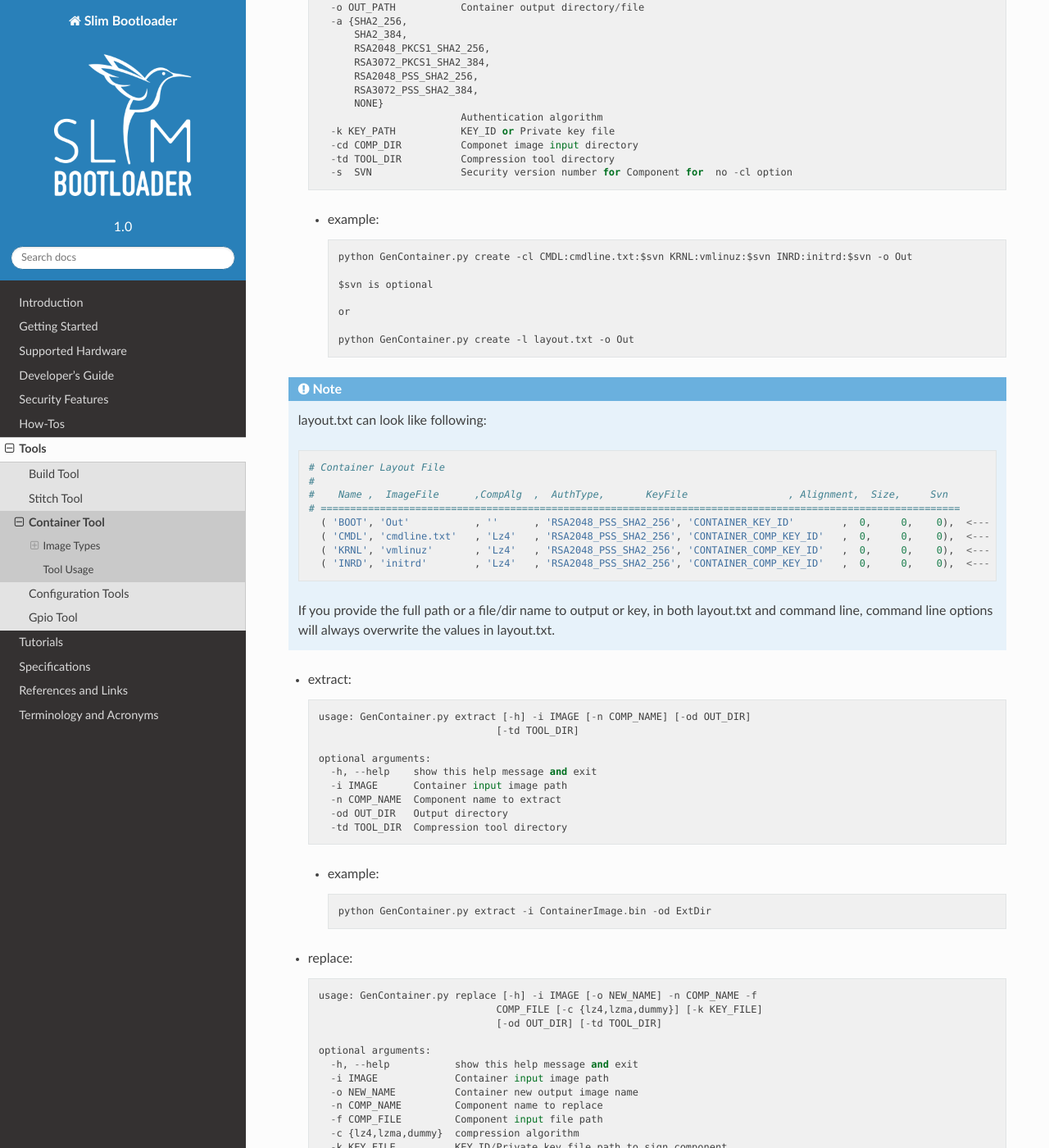
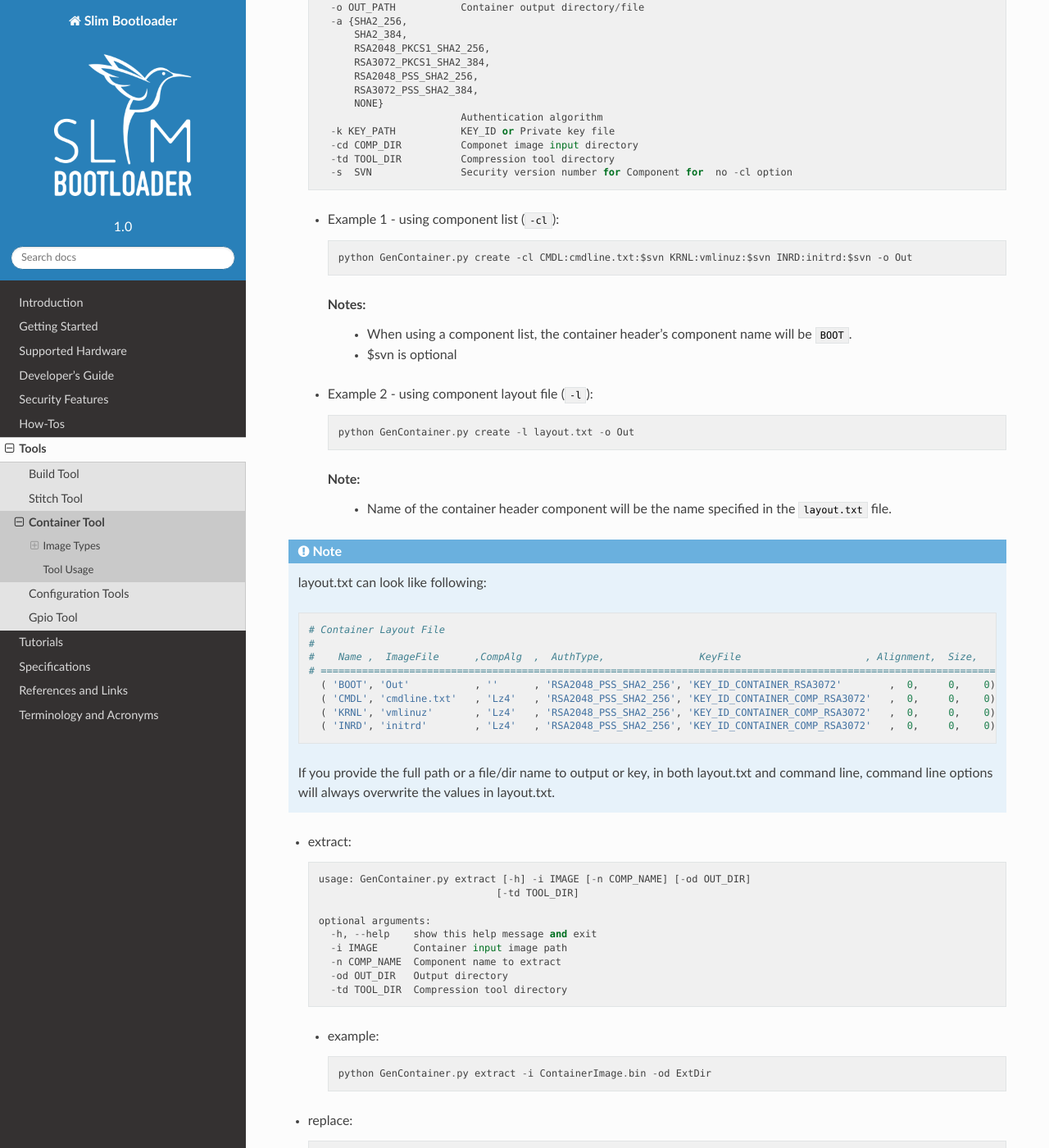
Before and after one commit to slimbootloader/documentation, a Sphinx documentation site: the page built from source/tools/GenContainer.rst, in a window 1280 px wide and 1400 px high, scrolled down 3364 px. Shown: the whole window at 82% size. Built offline with Sphinx 7.4.7 and the Read the Docs theme 2.0.0, drawn with Linux system fonts in a browser that asks for light colours.

Commit message:
Container Tool doc updates (#154)
* Update Key IDs in Container Tool doc

Update KEY ID values to reflect currently used keys

Signed-off-by: Atharva Lele <atharva.lele@intel.com>

* Clean up GenContainer create examples

Also specify where the container header name comes from.

Signed-off-by: Atharva Lele <atharva.lele@intel.com>

Signed-off-by: Atharva Lele <atharva.lele@intel.com>

```diff
--- a/source/tools/GenContainer.rst
+++ b/source/tools/GenContainer.rst
@@ -109,15 +109,20 @@
       -s  SVN               Security version number for Component for  no -cl option
 
 
- - example::
+ - Example 1 - using component list (``-cl``)::
 
     python GenContainer.py create -cl CMDL:cmdline.txt:$svn KRNL:vmlinuz:$svn INRD:initrd:$svn -o Out
 
-    $svn is optional
+  Notes:
+     - When using a component list, the container header's component name will be ``BOOT``.
+     - $svn is optional
 
-    or
+ - Example 2 - using component layout file (``-l``)::
 
     python GenContainer.py create -l layout.txt -o Out
+
+  Note:
+     - Name of the container header component will be the name specified in the ``layout.txt`` file.
 
 .. note::
 
@@ -125,12 +130,12 @@
 
       # Container Layout File
       #
-      #    Name ,  ImageFile      ,CompAlg  ,  AuthType,       KeyFile                 , Alignment,  Size,     Svn
-      # ============================================================================================================
-        ( 'BOOT', 'Out'           , ''      , 'RSA2048_PSS_SHA2_256', 'CONTAINER_KEY_ID'        ,  0,     0,    0),  <--- Container Hdr
-        ( 'CMDL', 'cmdline.txt'   , 'Lz4'   , 'RSA2048_PSS_SHA2_256', 'CONTAINER_COMP_KEY_ID'   ,  0,     0,    0),  <--- Component Entry 1
-        ( 'KRNL', 'vmlinuz'       , 'Lz4'   , 'RSA2048_PSS_SHA2_256', 'CONTAINER_COMP_KEY_ID'   ,  0,     0,    0),  <--- Component Entry 2
-        ( 'INRD', 'initrd'        , 'Lz4'   , 'RSA2048_PSS_SHA2_256', 'CONTAINER_COMP_KEY_ID'   ,  0,     0,    0),  <--- Component Entry 3
+      #    Name ,  ImageFile      ,CompAlg  ,  AuthType,                KeyFile                     , Alignment,  Size,     Svn
+      # ============================================================================================================================
+        ( 'BOOT', 'Out'           , ''      , 'RSA2048_PSS_SHA2_256', 'KEY_ID_CONTAINER_RSA3072'        ,  0,     0,    0),  <--- Container Hdr
+        ( 'CMDL', 'cmdline.txt'   , 'Lz4'   , 'RSA2048_PSS_SHA2_256', 'KEY_ID_CONTAINER_COMP_RSA3072'   ,  0,     0,    0),  <--- Component Entry 1
+        ( 'KRNL', 'vmlinuz'       , 'Lz4'   , 'RSA2048_PSS_SHA2_256', 'KEY_ID_CONTAINER_COMP_RSA3072'   ,  0,     0,    0),  <--- Component Entry 2
+        ( 'INRD', 'initrd'        , 'Lz4'   , 'RSA2048_PSS_SHA2_256', 'KEY_ID_CONTAINER_COMP_RSA3072'   ,  0,     0,    0),  <--- Component Entry 3
 
     If you provide the full path or a file/dir name to output or key, in both layout.txt and command line,
     command line options will always overwrite the values in layout.txt.
```
